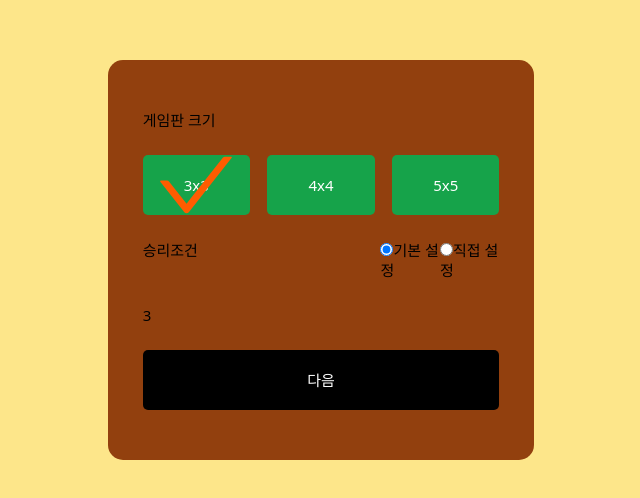
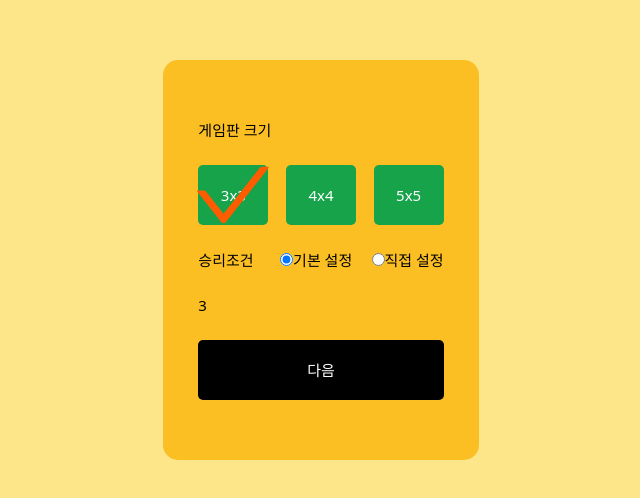
Before and after one commit to Strongorange/TicTacToe-TS, a Next.js app: page /board in a window 1280 px wide. Shown: the part 140-638 px from the top of the page, without its empty margins (319-959 px from the left). Built offline with nearby package versions, Linux system fonts and the light colour scheme.

Commit message:
[MODIFY] 배경, css 수정

```diff
--- a/src/pages/board.tsx
+++ b/src/pages/board.tsx
@@ -33,7 +33,7 @@ const Board = () => {
         <title>Select Options</title>
       </Head>
       <div className="flex h-screen w-full items-center justify-center bg-amber-200">
-        <div className="box-border flex h-1/2 w-1/3 flex-col justify-center gap-y-10 rounded-3xl bg-amber-800 p-14 text-2xl">
+        <div className="box-border flex h-1/2 flex-col justify-center gap-y-10 rounded-3xl bg-amber-400 p-14 text-2xl ">
           <h1>게임판 크기</h1>
           <div className="flex w-full items-center justify-between gap-7">
             <ButtonBase
@@ -65,9 +65,9 @@ const Board = () => {
             </ButtonBase>
           </div>
           <div>
-            <div className="flex w-full justify-between">
+            <div className="flex w-full justify-between ">
               <h1>승리조건</h1>
-              <div className="flex w-1/3 items-center justify-between">
+              <div className="flex w-2/3 items-center justify-between">
                 <label>
                   <input
                     type="radio"
@@ -91,13 +91,15 @@ const Board = () => {
               </div>
             </div>
           </div>
-          <div className="w-full">
+          <div className="flex w-full items-center gap-6">
             {isCustom ? (
               <>
                 <label htmlFor="customWinNumber">숫자 입력</label>
                 <input
+                  className="w-2/3 p-3"
                   id="customWinNumber"
                   type={"number"}
+                  value={winTarget}
                   max={5}
                   min={3}
                   onChange={(e) => setWinTarget(Number(e.target.value))}
--- a/src/pages/index.tsx
+++ b/src/pages/index.tsx
@@ -23,7 +23,7 @@ export default function Home() {
           {/**
            * @description 버튼들이 들어있는 박스
            */}
-          <div className="box-border flex h-1/2 w-1/3 flex-col justify-center gap-y-10 rounded-3xl bg-amber-800 p-14 text-2xl">
+          <div className="box-border flex h-1/2 w-1/3 flex-col justify-center gap-y-10 rounded-3xl bg-amber-400 p-14 text-2xl">
             <ButtonBase variant="start" size="xl" onClick={handleStartButton}>
               시작
             </ButtonBase>
--- a/src/pages/savedgames/index.tsx
+++ b/src/pages/savedgames/index.tsx
@@ -42,7 +42,7 @@ const SavedGamesPage = () => {
         <title>Saved Games</title>
       </Head>
       <div className="flex h-screen w-full items-center justify-center bg-amber-200 ">
-        <div className="box-border flex h-1/2 w-1/3 flex-col justify-center gap-y-10 rounded-3xl bg-amber-800 p-14 text-2xl">
+        <div className="box-border flex h-1/2 w-1/3 flex-col justify-center gap-y-10 rounded-3xl bg-amber-400 p-14 text-2xl">
           {savedGames && savedGames.games.length > 0
             ? savedGames.games.map((item, index) =>
                 renderSavedGames(item, index)
```
